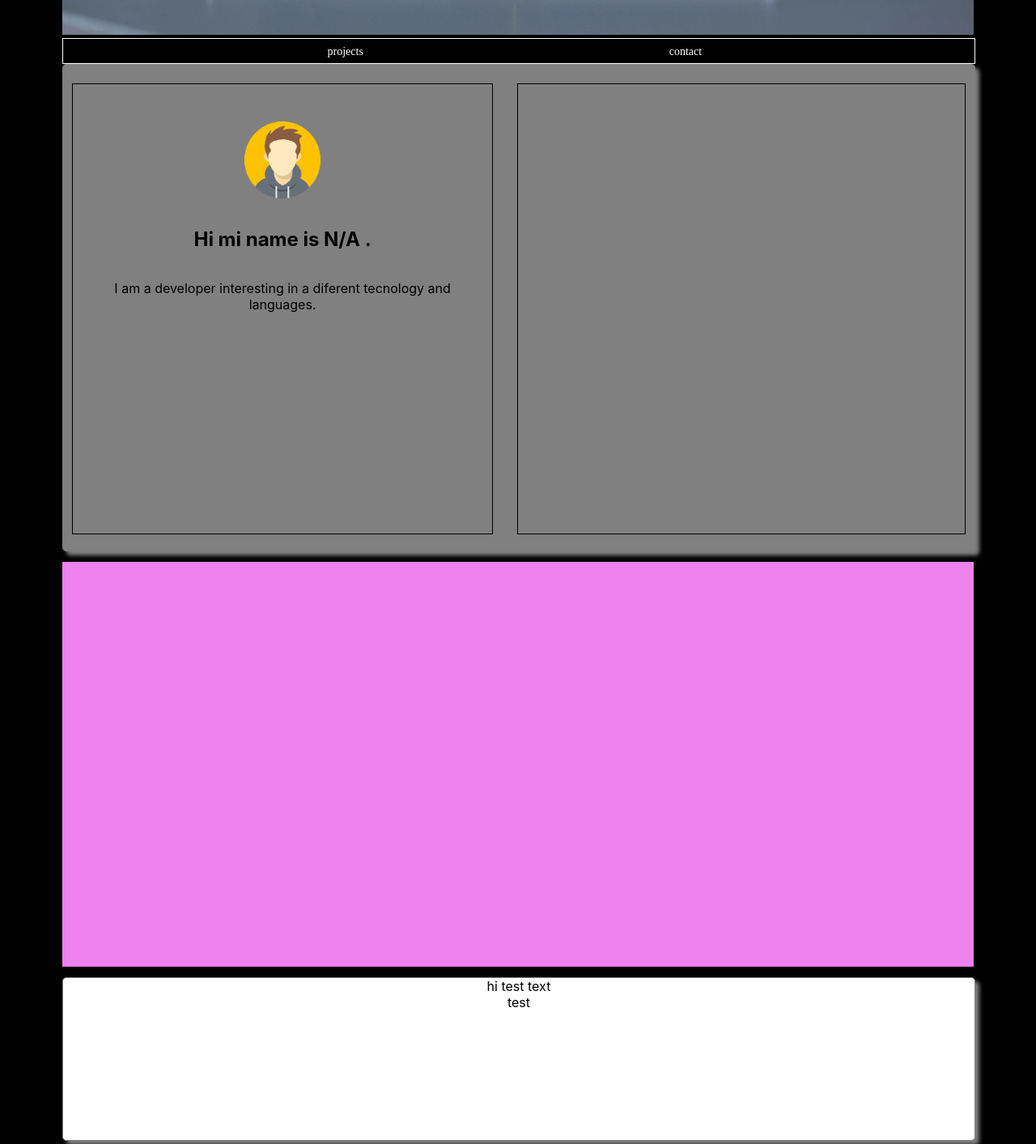
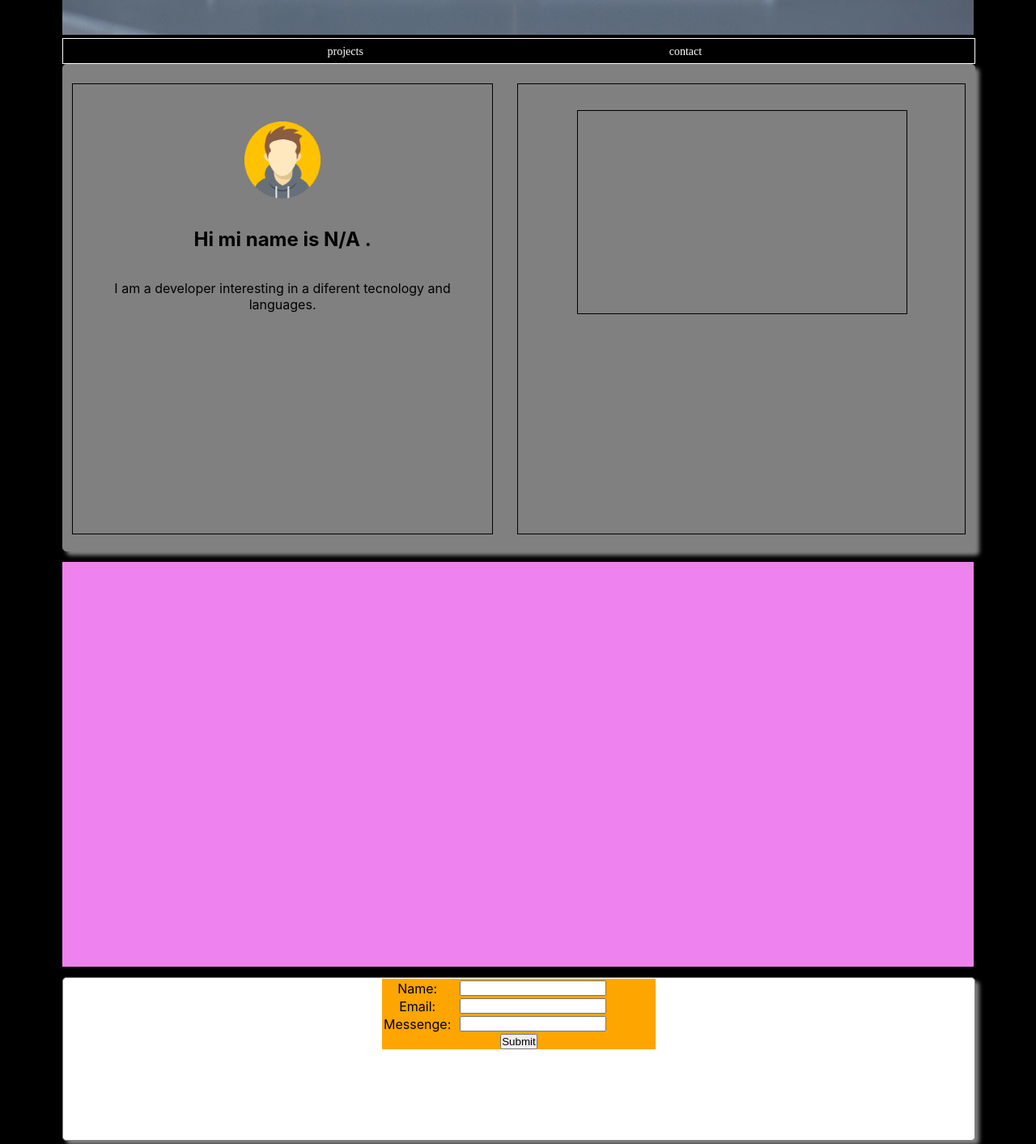
Before and after one commit to Darth-source1/My-Webpage, a plain HTML site: page index.html in a window 1280 px wide. Shown: the part 420-1833 px from the top of the page at 81% size. Drawn offline with Linux system fonts and the light colour scheme.

Commit message:
added canvas script file and basic form

```diff
--- a/index.html
+++ b/index.html
@@ -4,8 +4,8 @@
 
 
 <link rel="stylesheet" href="style.css">
-<script src="script.js">
-</script>
+<script src="script.js"></script>
+<script src="script/canvas.js"></script>
 
 </head>
 
@@ -29,7 +29,7 @@
  <li> <a href="#contact">contact</a></li>
 </ul>
 
- </nav>
+</nav>
 
  <section id="CV">
 
@@ -52,7 +52,7 @@
 
 
 <article id="right">
-<canvas id="chart">
+<canvas id="canvas" width="300px" height="200">
 your browser dont support canvas
 
 
@@ -69,15 +69,25 @@ your browser dont support canvas
 </section>
 
 <section id="contact">
-<form>
+<form name="form" id="form" method="get">
 
-<p>hi test text</p>
+<table>
+<tr><td><p>Name: &nbsp</p></td><td><input type="text"  maxlength="12" name="user" id="user" required></td></tr>
+<tr><td><p>Email: &nbsp</p></td><td> <input type="email" name="email" id="email" required></td></tr>
+<tr><td><p> Messenge: &nbsp</p> </td><td><input type="text" maxlength="250" name="messenge"  id="messenge"></td></tr>
+
+
+</table>
+<input type="submit">
+</form>
+
+
+
+</table>
+
 
 </form>
 
-<article>
-<p>test</p>
-</article>
 
 </section>
 
--- a/script.js
+++ b/script.js
@@ -0,0 +1,13 @@
+
+
+function started() {
+    canvas()
+}
+
+
+
+
+
+
+
+window.addEventListener("load",started,false);
--- /dev/null
+++ b/script/canvas.js
@@ -0,0 +1,7 @@
+
+function canvas(){
+
+    canvas = document.getElementById("canvas");
+    cxt = canvas.getContext("2d");
+
+}
--- a/style.css
+++ b/style.css
@@ -127,3 +127,22 @@ nav {
     border: 1px solid white;
 
 }
+#canvas {
+    border: 1px solid black;
+    width: 80%;
+    height: 250px;
+    margin: 2% 10% 2% 10%;
+}
+form {
+    text-align: center;
+    background-color: orange;
+    width: 30%;
+    heigth: 30%;
+    margin: auto;
+    border: 1px solid white;
+
+}
+
+form p{
+    display: inline-block;
+}
```
